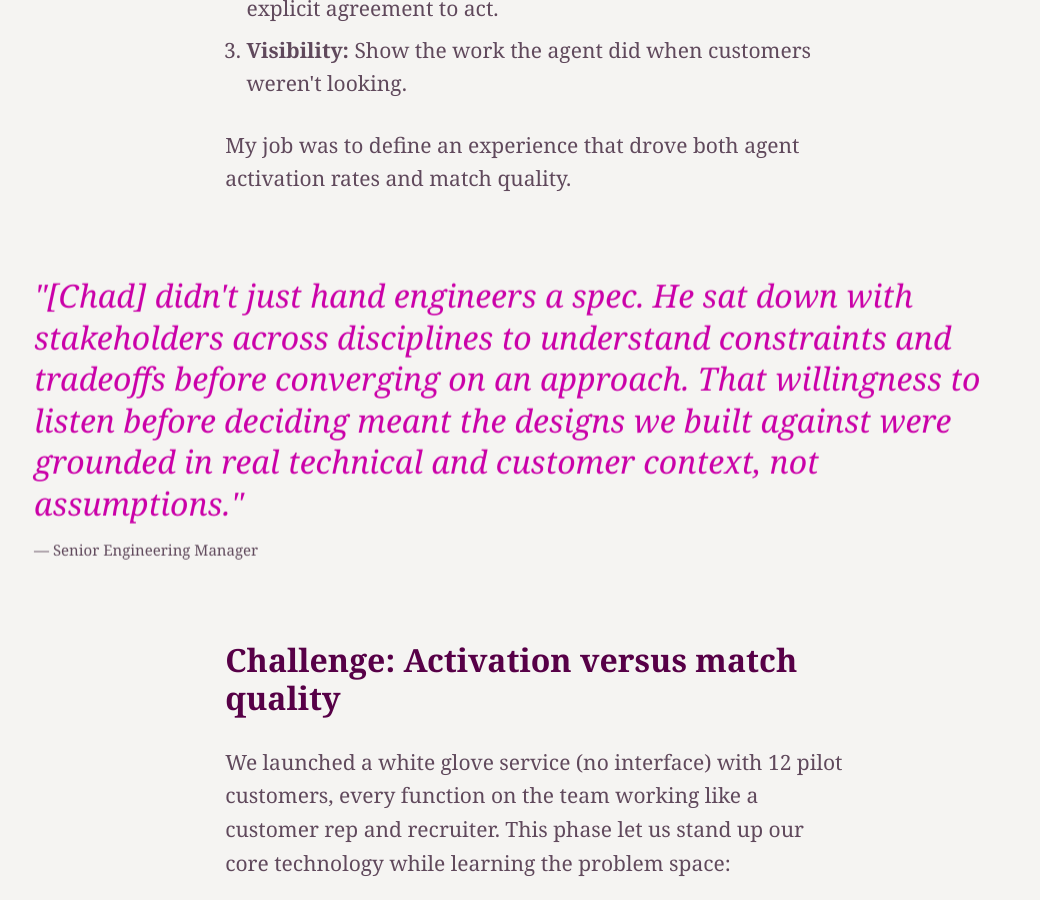
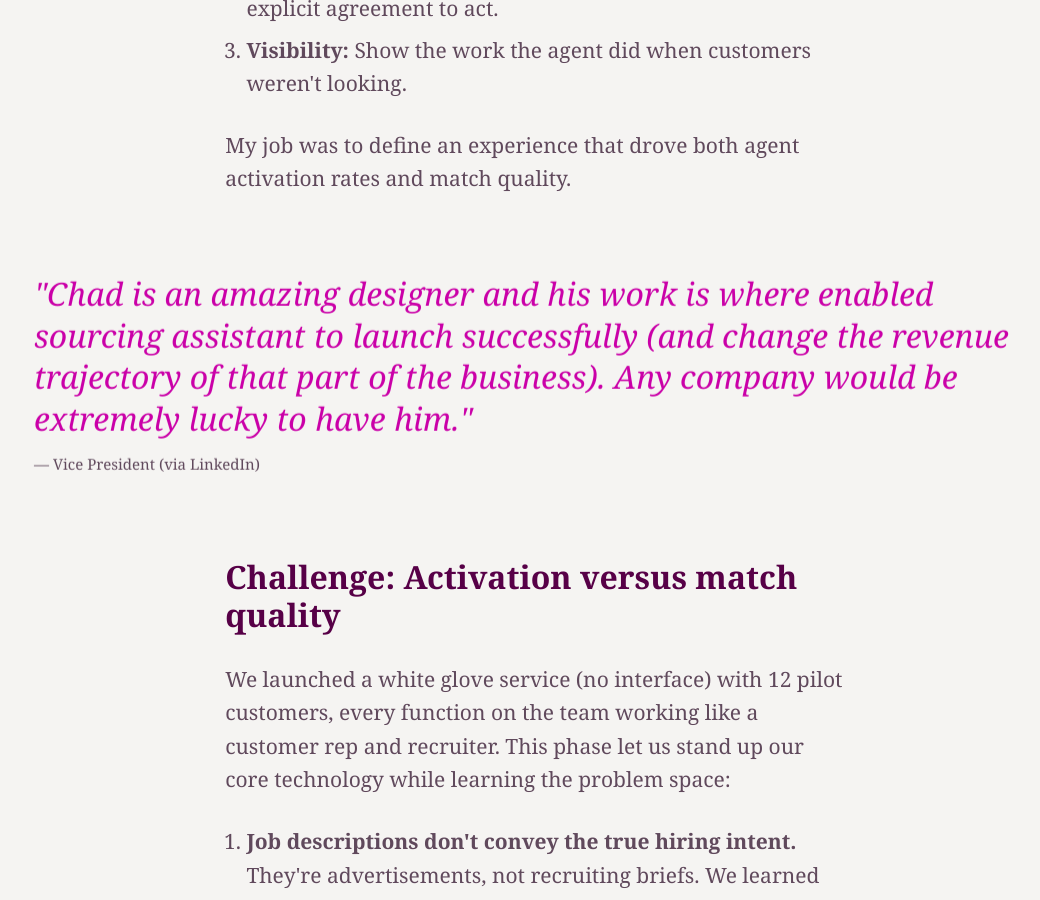
Before and after one commit to chadcurrie/chadcurrie.com, a Jekyll site: the page built from case-study-1/index.html, in a window 1280 px wide and 900 px high, scrolled down 1702 px. Shown: the whole window, without its empty margins (106-1146 px from the left). Built offline with Jekyll 4.4.1, drawn with Linux system fonts in a browser that asks for light colours; some web fonts are replaced.

Commit message:
Swap pull quote in Case Study 1
Co-Authored-By: Claude Sonnet 5 <noreply@anthropic.com>

```diff
--- a/case-study-1/index.html
+++ b/case-study-1/index.html
@@ -41,8 +41,8 @@ description: "How I shipped Indeed's first autonomous AI sourcing agent from zer
 </div>
 
 <blockquote class="pullquote media--parallax">
-  "[Chad] didn't just hand engineers a spec. He sat down with stakeholders across disciplines to understand constraints and tradeoffs before converging on an approach. That willingness to listen before deciding meant the designs we built against were grounded in real technical and customer context, not assumptions."
-  <cite>— Senior Engineering Manager</cite>
+  "Chad is an amazing designer and his work is where enabled sourcing assistant to launch successfully (and change the revenue trajectory of that part of the business). Any company would be extremely lucky to have him."
+  <cite>— Vice President (via LinkedIn)</cite>
 </blockquote>
 
 <div class="prose">
```
